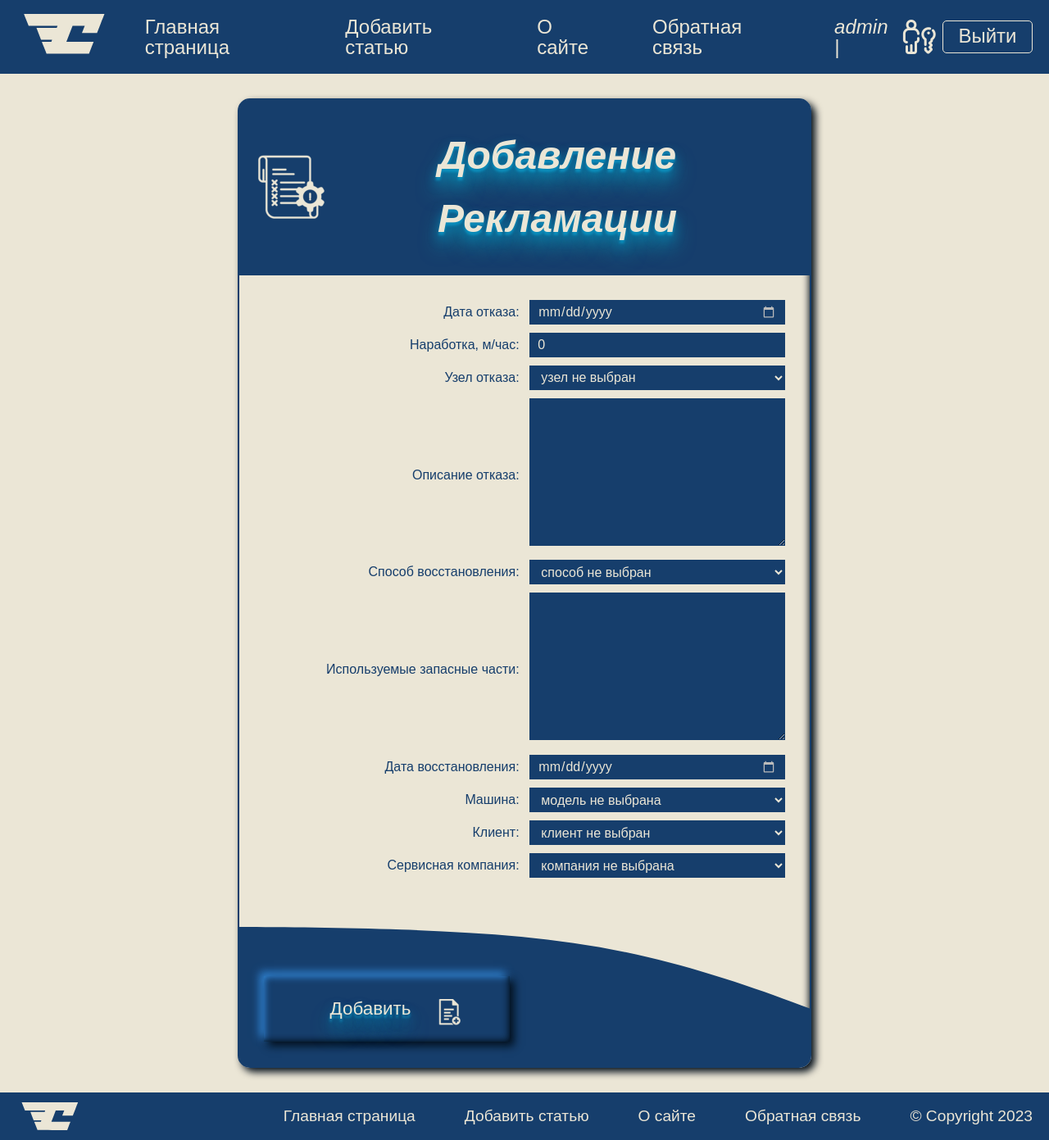
After one commit to Gaidysheff/SILANT, a Django app: page /add_claim/ in a window 1280 px wide. The commit adds this page. Shown: the whole page at 82% size. Run offline with Django 4.2, Linux system fonts and the light colour scheme; a user stored in the database is signed in; data comes from the database, SQL or seed files in the repository; both versions use the stored data as it was after the commit; some web fonts are replaced.

Commit message:
CRUD - Add Claim is done

```diff
--- a/silant/crm_app/forms.py
+++ b/silant/crm_app/forms.py
@@ -1,6 +1,4 @@
 from django import forms
-from django.contrib.auth.forms import AuthenticationForm, UserCreationForm
-from django.core.exceptions import ValidationError
 
 from django.utils.translation import gettext_lazy as _
 
@@ -24,29 +22,12 @@ class AddMachineForm(forms.ModelForm):
             attrs={
                 'type': 'date',
                 'placeholder': 'yyyy-mm-dd (DOB)',
-                # 'class': 'form-control',
             }
         )
 
     class Meta:
         model = Machine
         fields = '__all__'
-
-        # fields = ['author', 'categoryType', 'postCategory',
-        #           'title', 'text', 'photo', 'rating', 'status']
-
-        # widgets = {
-        #     'title': forms.TextInput(attrs={'class': 'form-input', 'size': 58}),
-        #     'slug': forms.URLInput(attrs={'size': 58}),
-        #     'text': forms.Textarea(attrs={'cols': 60, 'rows': 7}),
-        # }
-
-    # def clean_title(self):
-    #     title = self.cleaned_data['title']
-    #     if len(title) > 200:
-    #         raise ValidationError(
-    #             'Длина превышает 200 символов')
-    #     return title
 
 
 class AddMaintenanceForm(forms.ModelForm):
@@ -71,7 +52,42 @@ class AddMaintenanceForm(forms.ModelForm):
                 'placeholder': 'yyyy-mm-dd (DOB)',
             }
         )
+        self.fields['operatingTime'].initial = 0
+        self.operatingTime = forms.FloatField(min_value=0,
+                                              error_messages={'min_value': 'Наработка не может быть меньше нуля!'})
 
     class Meta:
         model = Maintenance
         fields = '__all__'
+
+
+class AddClaimForm(forms.ModelForm):
+
+    def __init__(self, *args, **kwargs):
+        super().__init__(*args, **kwargs)
+        self.fields['breakdownNode'].empty_label = 'узел не выбран'
+        self.fields['recoveryMethod'].empty_label = 'способ не выбран'
+        self.fields['machine'].empty_label = 'модель не выбрана'
+        self.fields['client'].empty_label = 'клиент не выбран'
+        self.fields['serviceCompany'].empty_label = 'компания не выбрана'
+        self.breakdownDate = forms.DateField(initial=datetime.date.today)
+        self.fields['breakdownDate'].widget = forms.widgets.DateInput(
+            attrs={
+                'type': 'date',
+                'placeholder': 'yyyy-mm-dd (DOB)',
+            }
+        )
+        self.recoverDate = forms.DateField(initial=datetime.date.today)
+        self.fields['recoverDate'].widget = forms.widgets.DateInput(
+            attrs={
+                'type': 'date',
+                'placeholder': 'yyyy-mm-dd (DOB)',
+            }
+        )
+        self.fields['operatingTime'].initial = 0
+        self.operatingTime = forms.FloatField(min_value=0,
+                                              error_messages={'min_value': 'Наработка не может быть меньше нуля!'})
+
+    class Meta:
+        model = Claims
+        fields = '__all__'
--- a/silant/crm_app/static/crm_app/scss/crud.scss
+++ b/silant/crm_app/static/crm_app/scss/crud.scss
@@ -100,6 +100,25 @@
       color: #ebe6d6;
       padding: 0 10px;
     }
+
+    #id_breakdownDate,
+    #id_breakdownNode,
+    #id_recoveryMethod,
+    #id_recoverDate {
+      width: 100%;
+      height: 30px;
+      background-color: #163e6c;
+      color: #ebe6d6;
+      padding: 0 10px;
+    }
+
+    #id_breakdownDescription,
+    #id_usedSpareParts {
+      width: 100%;
+      background-color: #163e6c;
+      color: #ebe6d6;
+      padding: 0 10px;
+    }
   }
 
   &__button-area {
@@ -190,6 +209,22 @@
     background: url("../../crm_app/images/icons/title-maintanance.png")
       no-repeat;
     width: 80px;
+    height: 80px;
+    display: block;
+    position: absolute;
+    top: 50%;
+    transform: translateY(-50%);
+    left: 3%;
+  }
+}
+
+.header-claim {
+  position: relative;
+
+  &::after {
+    content: "";
+    background: url("../../crm_app/images/icons/title-claim.png") no-repeat;
+    width: 83px;
     height: 80px;
     display: block;
     position: absolute;
--- /dev/null
+++ b/silant/crm_app/templates/crm_app/crud_add_claim.html
@@ -0,0 +1,35 @@
+{% extends 'crm_app/base.html' %}
+<br />
+{% block content %}
+
+<div class="container">
+  <div class="crud">
+    <div class="crud__inner">
+      <div class="crud__header header-claim">{{title}}</div>
+      <div class="crud__content">
+        <form class="crud__form" action="{% url 'add_machine' %}" method="post">
+          {% csrf_token %}
+          <div class="crud__data">
+            <div class="crud__form-error">{{ form.non_field_errors }}</div>
+            {% for item in form %}
+            <div class="crud__form-row">
+              <label class="crud__form-label" for="{{ item.id_for_label }}"
+                >{{ item.label }}:</label
+              >
+              <div class="crud__form-input">{{ item }}</div>
+            </div>
+            <div class="crud__form-error">{{ item.errors }}</div>
+            {% endfor %}
+          </div>
+          <div class="crud__button-area">
+            <span></span>
+            <button type="submit" class="crud__btn btn-add">Добавить</button>
+          </div>
+        </form>
+      </div>
+      <div class="crud__bottom"></div>
+    </div>
+  </div>
+</div>
+
+{% endblock content %}
--- a/silant/crm_app/urls.py
+++ b/silant/crm_app/urls.py
@@ -30,6 +30,7 @@ urlpatterns = [
     #     ---------------------- CRUD -------------------------------
     path('add_machine/', AddMachine.as_view(), name='add_machine'),
     path('add_maintenance/', AddMaintenance.as_view(), name='add_maintenance'),
+    path('add_claim/', AddClaim.as_view(), name='add_claim'),
     #     ---------------------- Справочники -------------------------------
     path('directory_model_machines/', DirectoryModelMachineList.as_view(),
          name='directory_model_machines'),
--- a/silant/crm_app/views.py
+++ b/silant/crm_app/views.py
@@ -157,6 +157,21 @@ class AddMaintenance(LoginRequiredMixin, DataMixin, CreateView):
     def get_context_data(self, *, object_list=None, **kwargs):
         context = super().get_context_data(**kwargs)
         c_def = self.get_user_context(title="Добавление ТО")
+        return dict(list(context.items()) + list(c_def.items()))
+
+
+class AddClaim(LoginRequiredMixin, DataMixin, CreateView):
+    form_class = AddClaimForm
+    template_name = 'crm_app/crud_add_claim.html'
+    success_url = reverse_lazy('index')
+    # login_url = reverse_lazy('login_user')
+    raise_exception = True
+    # вывести '403 Forbidden' для неавторизованного пользователя
+    # (закоментить строку - тогда перенаправление на 'home')
+
+    def get_context_data(self, *, object_list=None, **kwargs):
+        context = super().get_context_data(**kwargs)
+        c_def = self.get_user_context(title="Добавление Рекламации")
         return dict(list(context.items()) + list(c_def.items()))
 
 
```
Also changed, not shown: silant/crm_app/static/crm_app/css/main_styles.css, silant/crm_app/static/crm_app/images/icons/machine-title.png (deleted), silant/crm_app/static/crm_app/images/icons/maintanance-title.png (deleted), silant/db.sqlite3.
